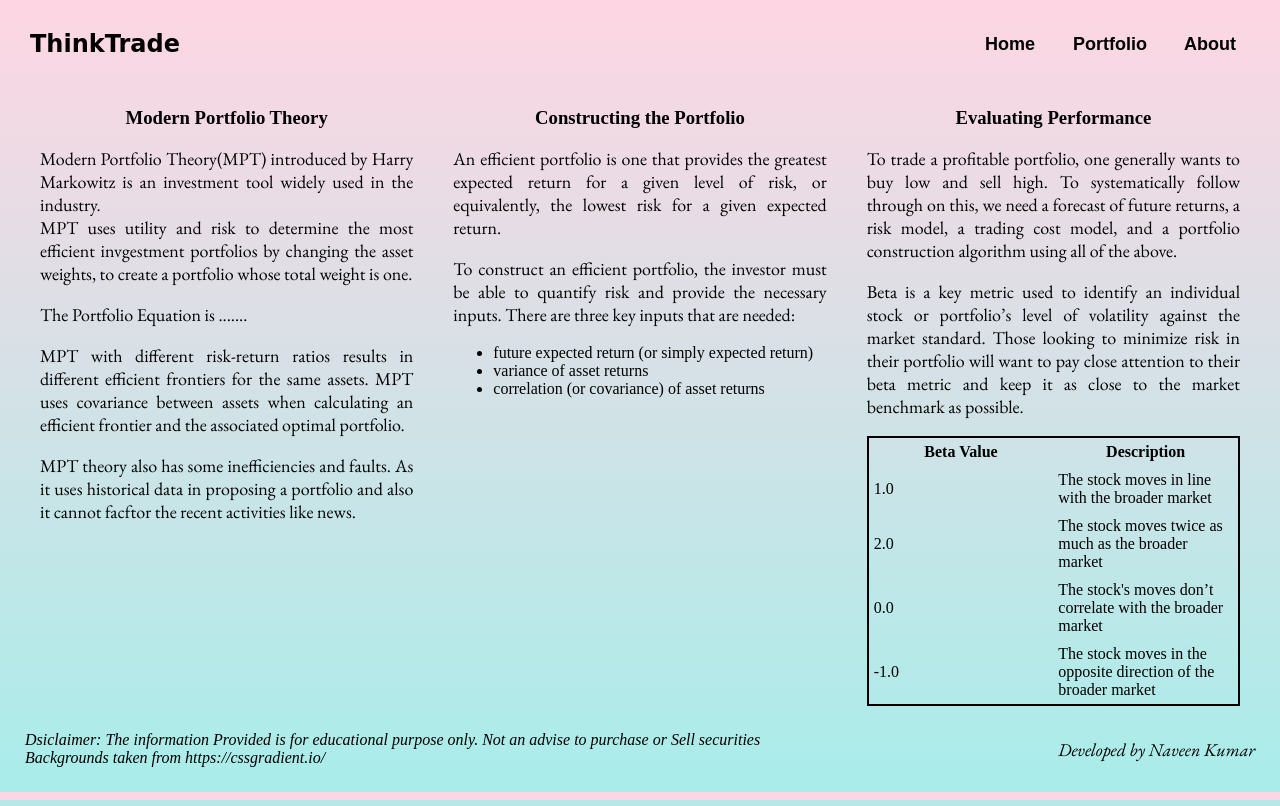
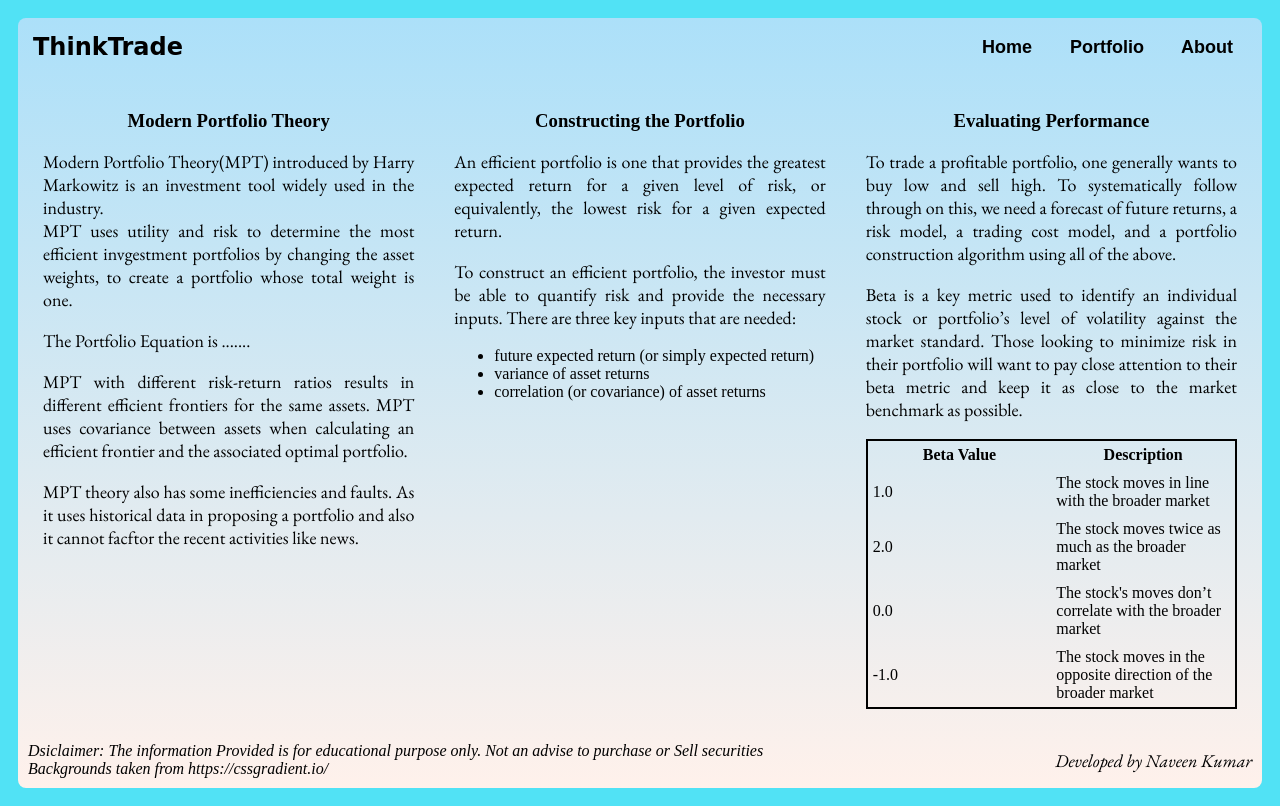
Before and after one commit to naveenkonam1985/thinktrade, a Flask app: page / in a window 1280 px wide. Run offline with Flask 3, Linux system fonts and the light colour scheme; some web fonts are replaced.

Commit message:
Add files via upload

```diff
--- a/static/css/style_home.css
+++ b/static/css/style_home.css
@@ -1,11 +1,12 @@
 body {
     /*background-color: ghostwhite;
-    background-image: url("../images/image.jpg");*/
-    background-image: linear-gradient(to top, #a8edea 0%, #fed6e3 100%);
+    background-image: url("../images/image.jpg");
+    background-image: linear-gradient(to top, #a8edea 0%, #fed6e3 100%);*/
+    background-color: #51e2f5;
     display: flex;
     justify-content: center;
-    margin: 10px;
     height: 100%;
+    padding: 5px;
 
 }
 
@@ -30,11 +31,14 @@ h3 {
 	justify-content: center;
 	align-items: stretch;
 	align-content: stretch;
-    min-height: 93vh;
+    min-height: 95vh;
     flex: 1;
     flex-grow: 1;
     flex-shrink: 1;
     flex-basis: auto;
+    border-radius:0.5rem ;
+    background-image: linear-gradient(to top, #fff1eb 0%, #ace0f9 100%);
+
 
 }
 
@@ -128,7 +132,7 @@ a :hover {
     flex-direction: column;
     margin: 5px;
     padding: 5px;
-    width: 10%;
+    width: 15%;
 
 
 }
@@ -140,7 +144,7 @@ form {
 
 .data {
     flex: column;
-    width: 90%;
+    width: 85%;
     margin: 5px;
     padding: 5px;
 
```
